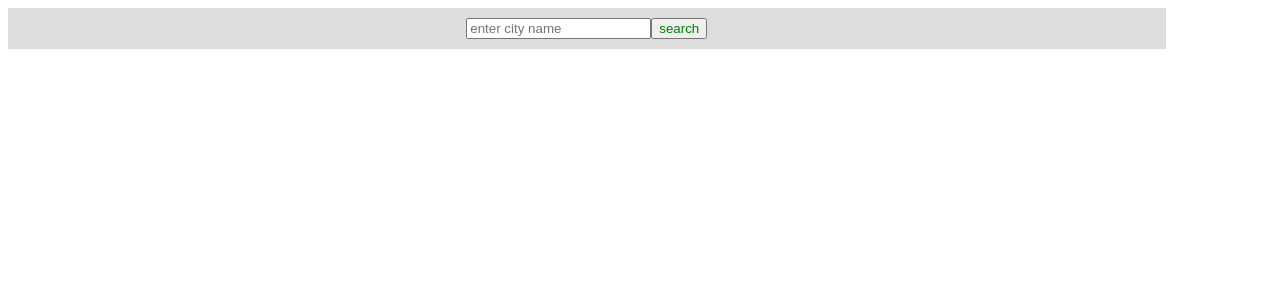
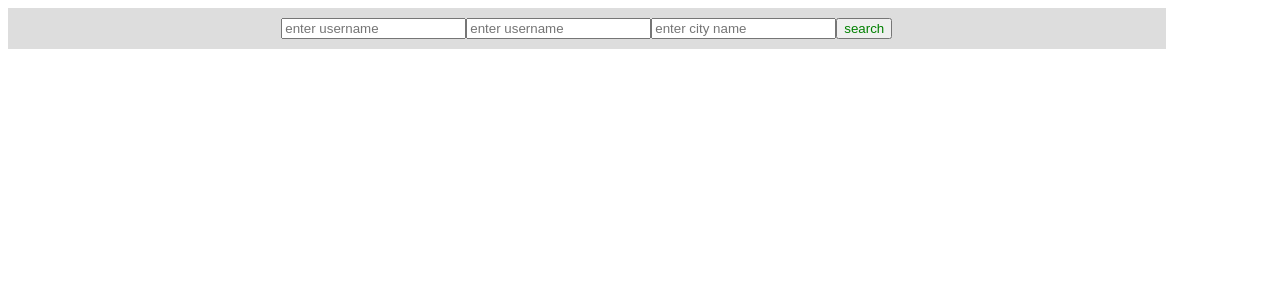
Before and after one commit to JTabb1213/weatherWebpage, a React (Create React App) app in the folder frontend/: page / in a window 1280 px wide. Shown: the top 300 px of the page. Built offline with nearby package versions, Linux system fonts and the light colour scheme.

Commit message:
Added authentication

```diff
--- a/frontend/src/App.js
+++ b/frontend/src/App.js
@@ -6,6 +6,7 @@ function App() {
   return (
 
     <div className="container">
+
       <div className="box">
         <CityInfo />
       </div>
--- a/frontend/src/components/CityInfo.js
+++ b/frontend/src/components/CityInfo.js
@@ -1,26 +1,50 @@
-import {useState, useRef} from 'react'
+import { useState, useRef } from 'react'
 import {
     Box,
     Flex,
 } from '@chakra-ui/react'
 
-import {useJsApiLoader, GoogleMap} from '@react-google-maps/api';
+import { useJsApiLoader, GoogleMap } from '@react-google-maps/api';
 import './CityInfo.css'
-import React, {useEffect} from 'react';
+import React, { useEffect } from 'react';
 import Weather from "./Weather";
 import Map from "./Map";
 
 
 function CityInfo() {
     const [city, setCity] = useState();
+    const [username, setUsername] = useState();
+    const [password, setPassword] = useState();
     const cityInput = useRef();
+    const usernameInput = useRef();
+    const passwordInput = useRef();
+
     const handleSearch = (e) => {
         e.preventDefault();
         setCity(cityInput.current.value);
+        setUsername(usernameInput.current.value)
+        setPassword(passwordInput.current.value)
     };
+
     return (
         <div id="container">
             <div className="search">
+
+                <input
+                    ref={usernameInput}
+                    type="text"
+                    id="usernameInput"
+                    placeholder='enter username'
+                    spellCheck='false'
+                />
+
+                <input
+                    ref={passwordInput}
+                    type="text"
+                    id="passwordInput"
+                    placeholder='enter username'
+                    spellCheck='false'
+                />
 
                 <input
                     ref={cityInput}
@@ -31,8 +55,8 @@ function CityInfo() {
                 />
                 <button id="searchButton" onClick={handleSearch}>search</button>
             </div>
-            <Weather city={city}/>
-            <Map city={city}/>
+            <Weather city={city} username={username} password={password} />
+            <Map city={city} username={username} password={password} />
         </div>
 
     );
--- a/frontend/src/components/Map.js
+++ b/frontend/src/components/Map.js
@@ -1,13 +1,23 @@
 import appProps from "../AppProps";
-import {useEffect, useState} from "react";
+import { useEffect, useState } from "react";
 
 
-function Map({city}) {
+function Map({ city, username, password }) {
+    console.log(username);
+    console.log(password);
+    console.log(city);
     const [mapUrl, setMapUrl] = useState();
     const getMapUrl = async () => {//
         const mapRequestUrl =
             `${appProps.backend}/api/map?city=${city}`;
-        const response = await fetch(mapRequestUrl);
+        const response = await fetch(mapRequestUrl, {
+            //credentials: 'include',
+            headers: {
+                // 'Authorization': 'Basic ' + btoa('admin:supersecret')
+                'Authorization': `Basic ${btoa(username + ':' + password)}`
+            }
+        });
+        //console.log(mapRequestUrl);
         const body = await response.json();
         setMapUrl(body.mapUrl);
     };
@@ -19,8 +29,8 @@ function Map({city}) {
     }, [city]);
     return (
         <>
-        {mapUrl && <div>
-                <img src={mapUrl}/>
+            {mapUrl && <div>
+                <img src={mapUrl} />
             </div>}
         </>
     )
--- a/frontend/src/components/Weather.js
+++ b/frontend/src/components/Weather.js
@@ -1,12 +1,20 @@
-import {useEffect, useState} from "react";
+import { useEffect, useState } from "react";
 import appProps from "../AppProps";
 
-function Weather({city}) {
+function Weather({ city, username, password }) {
+    //const username = "admin";
+    //const password = "supersecret";
     const [weather, setWeather] = useState();
     const getWeather = async () => {//
         const weatherRequestUrl =
             `${appProps.backend}/api/weather?units=imperial&city=${city}`;
-        const response = await fetch(weatherRequestUrl);//make request to server
+        const response = await fetch(weatherRequestUrl, {
+            //credentials: 'include',
+            headers: {
+                //'Authorization': 'Basic ' + btoa('admin:supersecret')
+                'Authorization': `Basic ${btoa(username + ':' + password)}`
+            }
+        });//make request to server
         var dataWeather = await response.json();//await for response. store response in data
         setWeather(dataWeather);
     };
```
